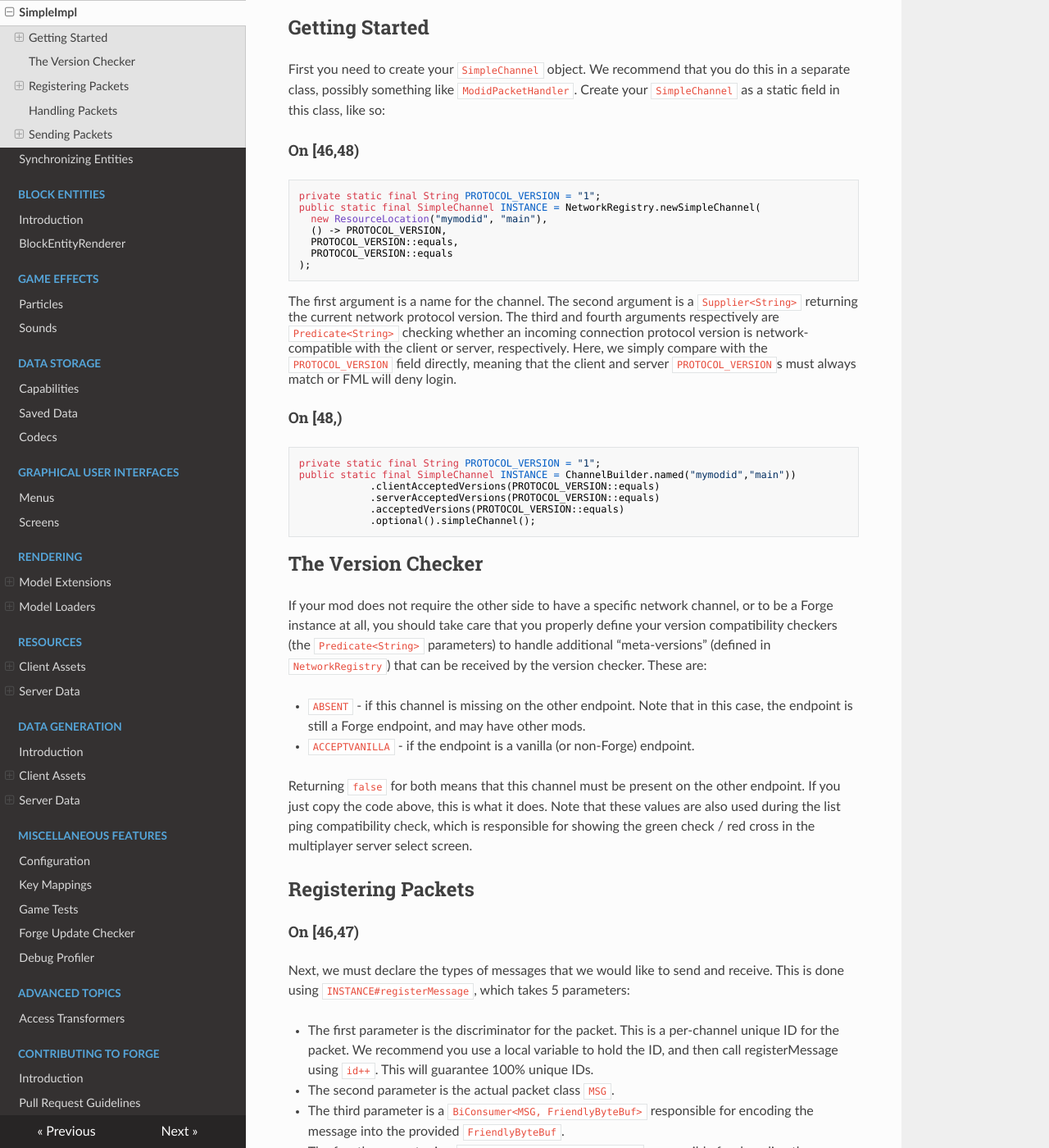
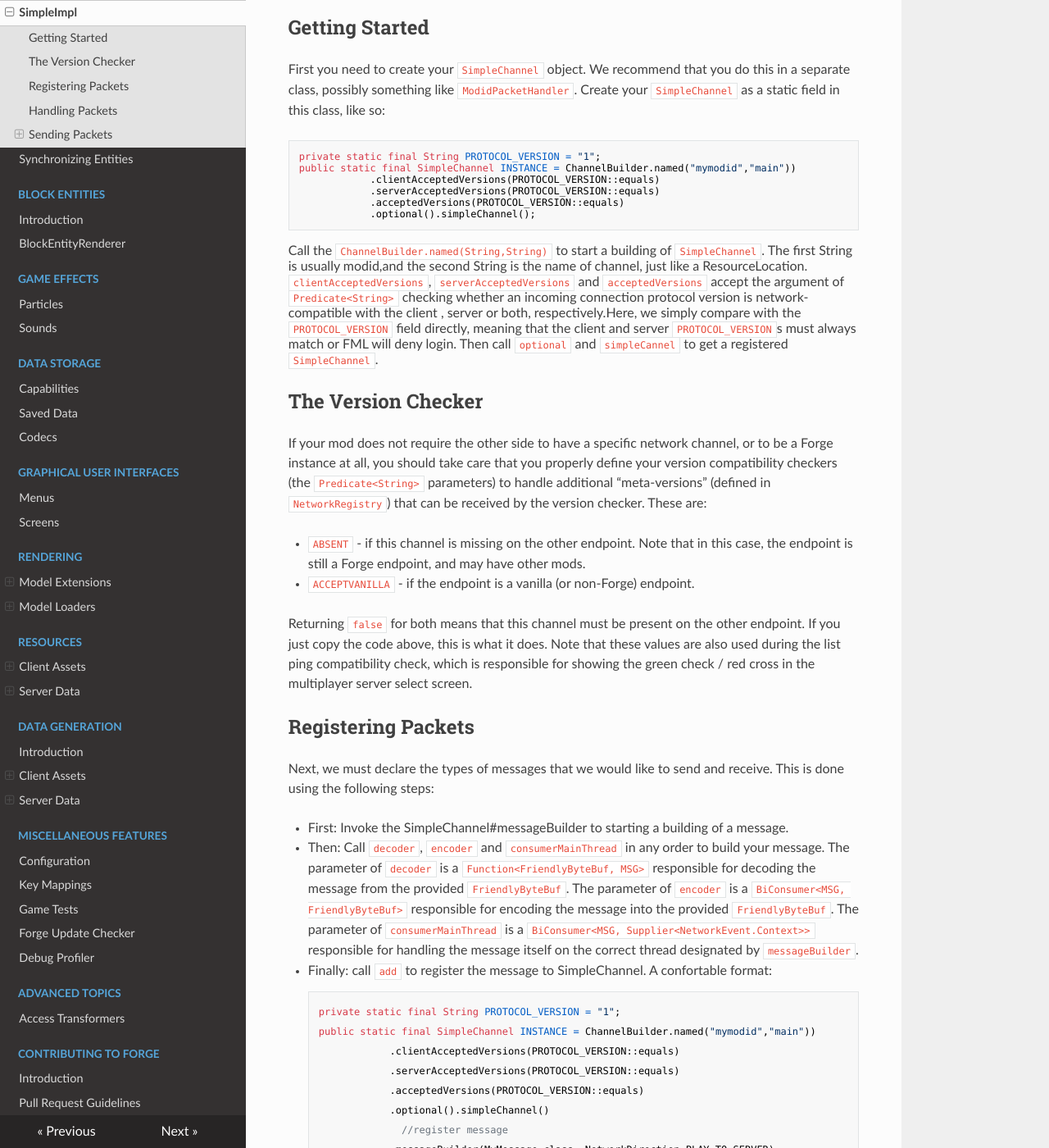
Before and after one commit to MinecraftForge/Documentation, an MkDocs documentation site: the page built from docs/networking/simpleimpl.md, in a window 1280 px wide and 1400 px high, scrolled down 216 px. Shown: the whole window at 82% size. Built offline with MkDocs 1.6.1, drawn with Linux system fonts in a browser that asks for light colours; nearby versions of some CDN libraries; some of the changed text lies outside the part shown.

Commit message:
remove 1.20.1

````diff
--- a/docs/networking/simpleimpl.md
+++ b/docs/networking/simpleimpl.md
@@ -8,20 +8,6 @@ Getting Started
 
 First you need to create your `SimpleChannel` object. We recommend that you do this in a separate class, possibly something like `ModidPacketHandler`. Create your `SimpleChannel` as a static field in this class, like so:
 
-#### On [46,48)
-```java
-private static final String PROTOCOL_VERSION = "1";
-public static final SimpleChannel INSTANCE = NetworkRegistry.newSimpleChannel(
-  new ResourceLocation("mymodid", "main"),
-  () -> PROTOCOL_VERSION,
-  PROTOCOL_VERSION::equals,
-  PROTOCOL_VERSION::equals
-);
-```
-The first argument is a name for the channel. The second argument is a `Supplier<String>` returning the current network protocol version. The third and fourth arguments respectively are `Predicate<String>` checking whether an incoming connection protocol version is network-compatible with the client or server, respectively.
-Here, we simply compare with the `PROTOCOL_VERSION` field directly, meaning that the client and server `PROTOCOL_VERSION`s must always match or FML will deny login.
-
-#### On [48,)
 ```java
 private static final String PROTOCOL_VERSION = "1";
 public static final SimpleChannel INSTANCE = ChannelBuilder.named("mymodid","main"))
@@ -30,6 +16,9 @@ public static final SimpleChannel INSTANCE = ChannelBuilder.named("mymodid","mai
             .acceptedVersions(PROTOCOL_VERSION::equals)
             .optional().simpleChannel();
 ```
+Call the `ChannelBuilder.named(String,String)` to start a building of `SimpleChannel`. The first String is usually modid,and the second String is the name of channel, just like a ResourceLocation.
+`clientAcceptedVersions`, `serverAcceptedVersions` and `acceptedVersions` accept the argument of `Predicate<String>` checking whether an incoming connection protocol version is network-compatible with the client , server or both, respectively.Here, we simply compare with the `PROTOCOL_VERSION` field directly, meaning that the client and server `PROTOCOL_VERSION`s must always match or FML will deny login.
+Then call `optional` and `simpleCannel` to get a registered `SimpleChannel`.
 
 The Version Checker
 -------------------
@@ -43,27 +32,15 @@ Returning `false` for both means that this channel must be present on the other
 
 Registering Packets
 -------------------
-#### On [46,47)
-Next, we must declare the types of messages that we would like to send and receive. This is done using `INSTANCE#registerMessage`, which takes 5 parameters:
 
-- The first parameter is the discriminator for the packet. This is a per-channel unique ID for the packet. We recommend you use a local variable to hold the ID, and then call registerMessage using `id++`. This will guarantee 100% unique IDs.
-- The second parameter is the actual packet class `MSG`.
-- The third parameter is a `BiConsumer<MSG, FriendlyByteBuf>` responsible for encoding the message into the provided `FriendlyByteBuf`.
-- The fourth parameter is a `Function<FriendlyByteBuf, MSG>` responsible for decoding the message from the provided `FriendlyByteBuf`.
-- The final parameter is a `BiConsumer<MSG, Supplier<NetworkEvent.Context>>` responsible for handling the message itself.
+Next, we must declare the types of messages that we would like to send and receive. This is done using the following steps:
 
-The last three parameters can be method references to either static or instance methods in Java. Remember that an instance method `MSG#encode(FriendlyByteBuf)` still satisfies `BiConsumer<MSG, FriendlyByteBuf>`; the `MSG` simply becomes the implicit first argument.
-#### On [48,)
-example: a callback message
-```java
-INSTANCE.messageBuilder(MyMessage.class, NetworkDirection.PLAY_TO_SERVER)
-            .decoder(buf ->{new MyMessage())
-            .encoder((message, buf) -> {})
-            .consumerMainThread((message, context) -> {
-                //TODO
-            })
-            .add();
-```
+- First: Invoke the SimpleChannel#messageBuilder to starting a building of a message.
+- Then: Call `decoder`, `encoder` and `consumerMainThread` in any order to build your message.
+    The parameter of `decoder` is a `Function<FriendlyByteBuf, MSG>` responsible for decoding the message from the provided `FriendlyByteBuf`.
+    The parameter of `encoder` is a  `BiConsumer<MSG, FriendlyByteBuf>` responsible for encoding the message into the provided `FriendlyByteBuf`.
+    The parameter of `consumerMainThread` is a `BiConsumer<MSG, Supplier<NetworkEvent.Context>>` responsible for handling the message itself on the correct thread designated by `messageBuilder`.
+- Finally: call `add` to register the message to SimpleChannel.
 A confortable format:
 ```java
 private static final String PROTOCOL_VERSION = "1";
@@ -137,28 +114,11 @@ Sending Packets
 ---------------
 
 ### Sending to the Server
-#### On [46,48)
-There is but one way to send a packet to the server. This is because there is only ever *one* server the client can be connected to at once. To do so, we must again use that `SimpleChannel` that was defined earlier. Simply call `INSTANCE.sendToServer(new MyMessage())`. The message will be sent to the handler for its type, if one exists.
-#### On [48,)
-```java
-INSTANCE.send(new MyMessage(), PacketDistributor.SERVER.noArg());
-```
+
+There is but one way to send a packet to the server. This is because there is only ever *one* server the client can be connected to at once. To do so, we must again use that `SimpleChannel` that was defined earlier. Simply call `INSTANCE.send(new MyMessage(),PacketDistributor.SERVER.noArg())`. The message will be sent to the handler for its type, if one exists.
 
 ### Sending to Clients
-#### On [46,48)
-Packets can be sent directly to a client using the `SimpleChannel`: `HANDLER.sendTo(new MyClientMessage(), serverPlayer.connection.getConnection(), NetworkDirection.PLAY_TO_CLIENT)`. However, this can be quite inconvenient. Forge has some convenience functions that can be used:
 
-```java
-// Send to one player
-INSTANCE.send(PacketDistributor.PLAYER.with(serverPlayer), new MyMessage());
-
-// Send to all players tracking this level chunk
-INSTANCE.send(PacketDistributor.TRACKING_CHUNK.with(levelChunk), new MyMessage());
-
-// Send to all connected players
-INSTANCE.send(PacketDistributor.ALL.noArg(), new MyMessage());
-```
-#### On [48,)
 ```java
 // Send to one player
 INSTANCE.send(new MyMessage(), PacketDistributor.PLAYER.with(serverPlayer));
````
Also changed, not shown: docs/gui/menus.md (+6 -14 lines).
